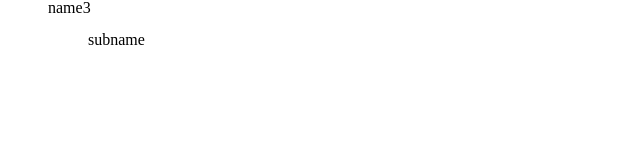
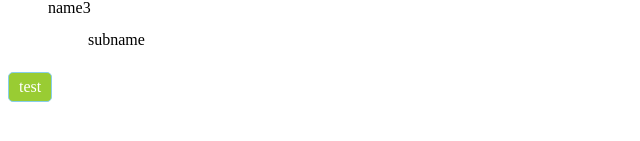
Before and after one commit to cheng87126/v-com, a Vue app: page / in a window 1280 px wide. Shown: the part 391-532 px from the top of the page, without its empty margins (0-640 px from the left). Built offline with nearby package versions, Linux system fonts and the light colour scheme.

Commit message:
add button.vue

```diff
--- a/src/app.vue
+++ b/src/app.vue
@@ -14,6 +14,7 @@
         <v-input id="test" name="test" placeholder="test input" v-model="testVal" v-on:blur="validInput">text</v-input>
         <div>input value:{{testVal}}</div>
         <v-tree v-bind:tree-data="testTree"></v-tree>
+        <v-button size="s" type="success">test</v-button>
     </div>
 </template>
 <script>
@@ -22,6 +23,7 @@ import Radio from './radio.vue'
 import Checkbox from './checkbox.vue'
 import Input from './input.vue'
 import Tree from './tree.vue'
+import Button from './button.vue'
 export default {
     name:'app',
     data(){
@@ -55,7 +57,8 @@ export default {
         'v-radio':Radio,
         'v-checkbox':Checkbox,
         'v-input':Input,
-        'v-tree':Tree
+        'v-tree':Tree,
+        'v-button':Button
     },
     methods:{
         validInput(val){
--- /dev/null
+++ b/src/button.vue
@@ -0,0 +1,80 @@
+<style>
+.btn{
+    display: inline-block;
+    border-radius:5px;
+    border: 1px solid skyblue;
+    cursor: pointer;
+    -webkit-transition: all 0.2s;
+    -moz-transition: all 0.2s;
+    transition: all 0.2s;
+}
+.btn:hover{
+    color: #fff;
+    background-color: #00CCCC;
+}
+.btn-s{
+    padding: 5px 10px;
+}
+.btn-m{
+    padding: 10px 20px;
+}
+.btn-l{
+    padding: 15px 30px;
+}
+.success,
+.warning,
+.error{
+    color: #fff;
+}
+.success{
+    background-color: #99CC33;
+}
+.success:hover{
+    background-color: #99CC66;
+}
+.warning{
+    background-color: #FFFF33;
+}
+.warning:hover{
+    background-color: #FFFF66;
+}
+.error{
+    background-color: #FF0033;
+}
+.error:hover{
+    background-color: #FF3333;
+}
+</style>
+<template>
+    <div class="btn"
+        v-bind:class="classObject">
+        <slot></slot>
+    </div>
+</template>
+<script>
+export default {
+    name:'button',
+    props:{
+        size:{
+            type:String,
+            default:'m'
+        },
+        type:{
+            type:String,
+            default:'normal'
+        }
+    },
+    computed:{
+        classObject(){
+            return {
+                'btn-s':this.size === 's',
+                'btn-m':this.size === 'm',
+                'btn-l':this.size === 'l',
+                'success':this.type === 'success',
+                'warning':this.type === 'warning',
+                'error':this.type === 'error'
+            }
+        }
+    }
+}
+</script>
```
